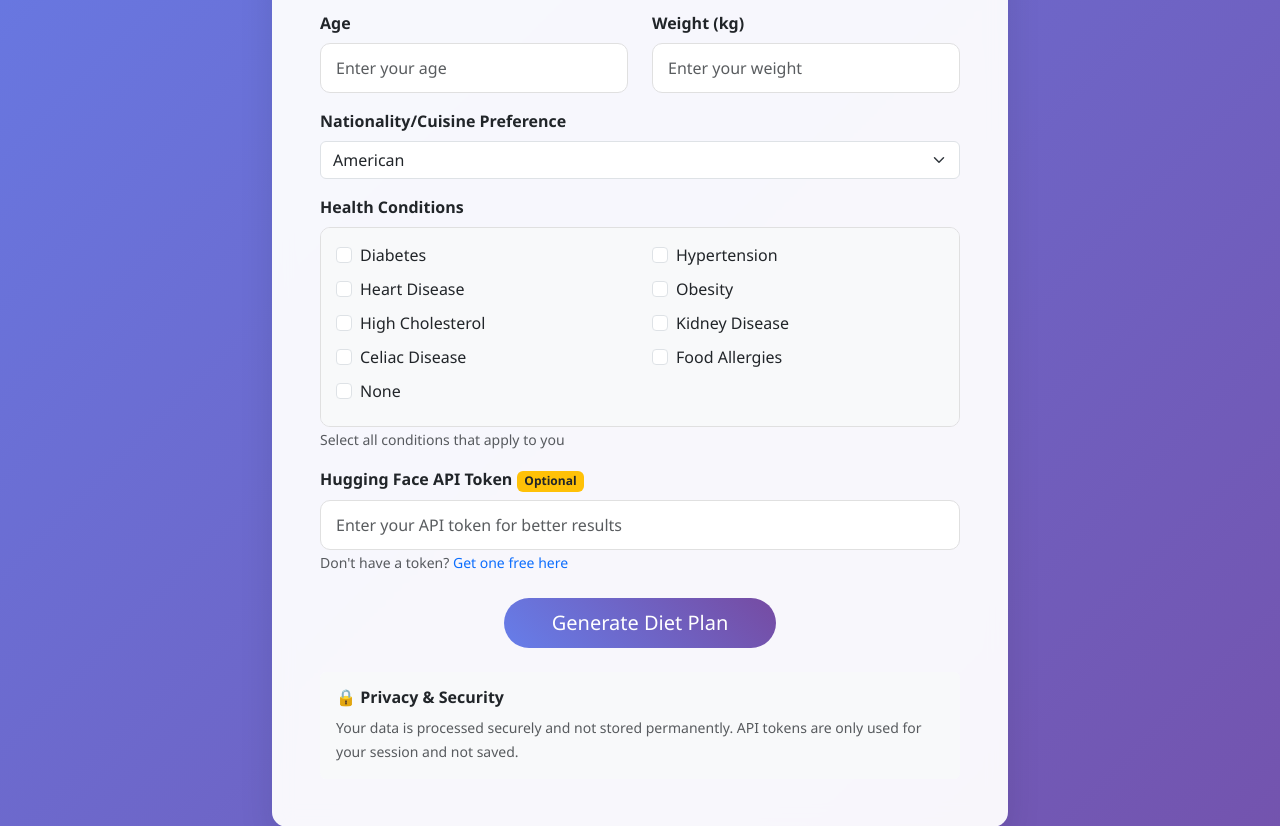
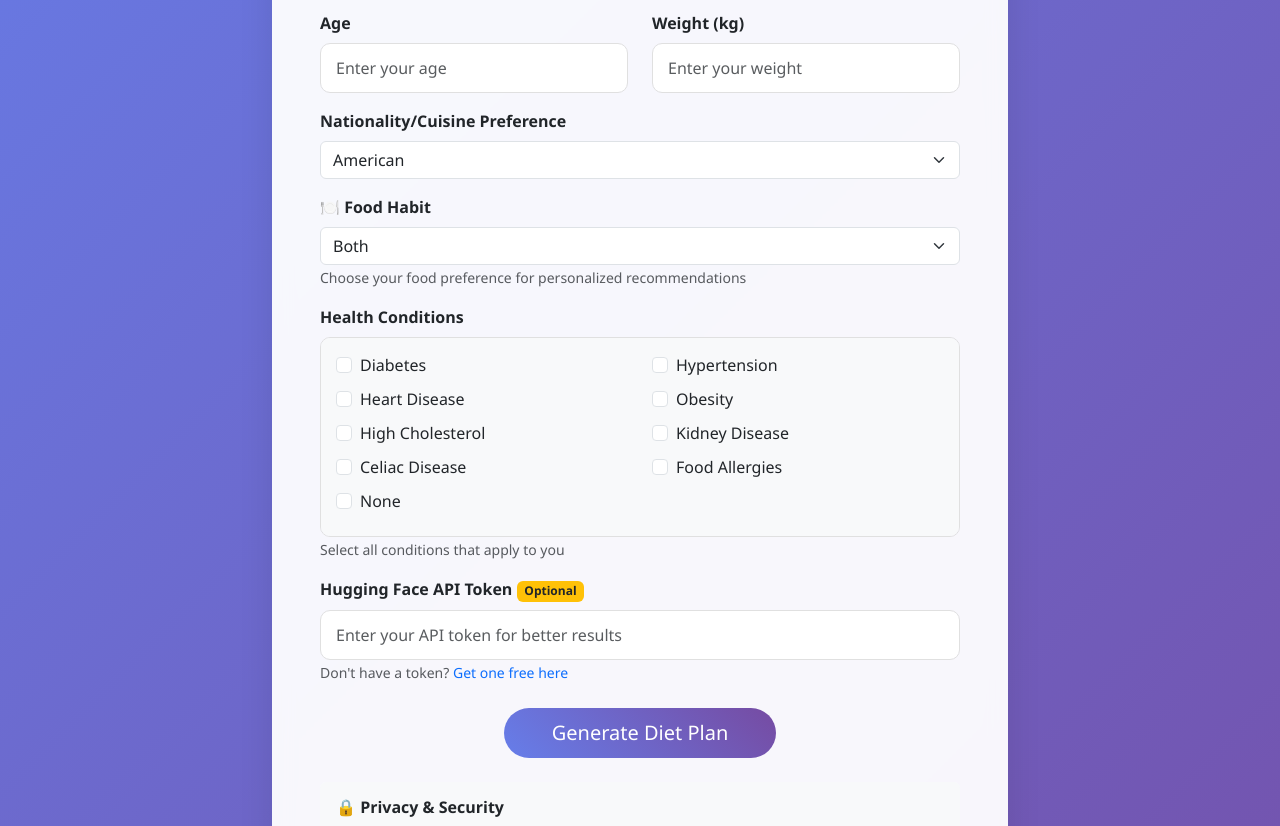
Before and after one commit to abhisekmisra-cap/huggingface-dietapp, a Flask app: page / in a window 1280 px wide. Shown: the part 417-1243 px from the top of the page. Run offline with Flask 3, Linux system fonts and the light colour scheme.

Commit message:
Add food habit options (vegetarian/non-vegetarian/both) to diet plan generator
- Added food_habit field to UserProfile class with validation
- Updated config.py to include food habit options
- Modified diet plan prompt template to include food preferences
- Enhanced web interface (app.py) with food habit selection
- Updated HTML templates to display food habit options
- Improved both CLI and web interfaces with new functionality
- All diet plans now consider user's vegetarian/non-vegetarian preferences

```diff
--- a/app.py
+++ b/app.py
@@ -58,6 +58,13 @@ class DietPlanForm(FlaskForm):
         validators=[DataRequired()]
     )
 
+    food_habit = SelectField(
+        'Food Habit',
+        choices=[(habit, habit.title()) for habit in DIET_CONFIG["food_habits"]],
+        validators=[DataRequired()],
+        default="both"
+    )
+
     diseases = MultiCheckboxField(
         'Health Conditions',
         choices=[(disease, disease.title()) for disease in DIET_CONFIG["common_diseases"]],
@@ -84,7 +91,8 @@ def index():
                 age=form.age.data,
                 weight=form.weight.data,
                 nationality=form.nationality.data,
-                diseases=diseases
+                diseases=diseases,
+                food_habit=form.food_habit.data
             )
 
             # Store form data in session
@@ -93,6 +101,7 @@ def index():
                 'weight': form.weight.data,
                 'nationality': form.nationality.data,
                 'diseases': diseases,
+                'food_habit': form.food_habit.data,
                 'api_token': form.api_token.data
             }
 
@@ -120,7 +129,8 @@ def generate_plan():
             age=data['age'],
             weight=data['weight'],
             nationality=data['nationality'],
-            diseases=data['diseases']
+            diseases=data['diseases'],
+            food_habit=data.get('food_habit', 'both')
         )
 
         # Initialize generator
--- a/diet_plan_generator.py
+++ b/diet_plan_generator.py
@@ -178,6 +178,7 @@ class DietPlanGenerator:
             age=user_profile.age,
             weight=user_profile.weight,
             nationality=user_profile.nationality,
+            food_habit=user_profile.food_habit,
             diseases=diseases_str
         )
 
--- a/templates/index.html
+++ b/templates/index.html
@@ -48,6 +48,17 @@
                                 {% for error in form.nationality.errors %}{{ error }}{% endfor %}
                             </div>
                         {% endif %}
+                    </div>
+
+                    <div class="mb-3">
+                        <label for="food_habit" class="form-label fw-bold">🍽️ Food Habit</label>
+                        {{ form.food_habit(class="form-select") }}
+                        {% if form.food_habit.errors %}
+                            <div class="text-danger small mt-1">
+                                {% for error in form.food_habit.errors %}{{ error }}{% endfor %}
+                            </div>
+                        {% endif %}
+                        <small class="text-muted">Choose your food preference for personalized recommendations</small>
                     </div>
 
                     <div class="mb-3">
--- a/templates/result.html
+++ b/templates/result.html
@@ -11,6 +11,9 @@
             <div class="mb-2"><strong>Weight:</strong> {{ profile.weight }} kg</div>
             <div class="mb-2"><strong>BMI:</strong> {{ "%.1f"|format(profile.get_bmi()) }}</div>
             <div class="mb-2"><strong>Nationality:</strong> {{ profile.nationality }}</div>
+            <div class="mb-2"><strong>🍽️ Food Habit:</strong>
+                <span class="badge bg-primary">{{ profile.food_habit.title() }}</span>
+            </div>
             <div class="mb-2">
                 <strong>Health Conditions:</strong><br>
                 {% if profile.diseases == ['none'] %}
```
Also changed, not shown: config.py (+6 -1 lines), main.py (+13 -3 lines), user_profile.py (+28 -4 lines).
